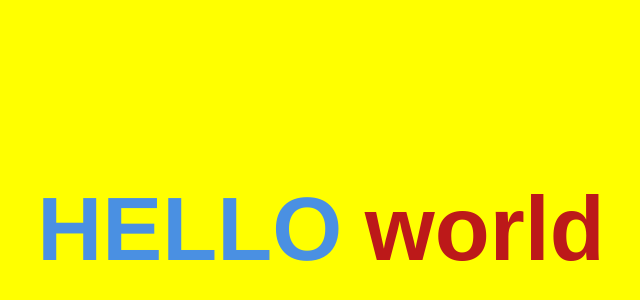
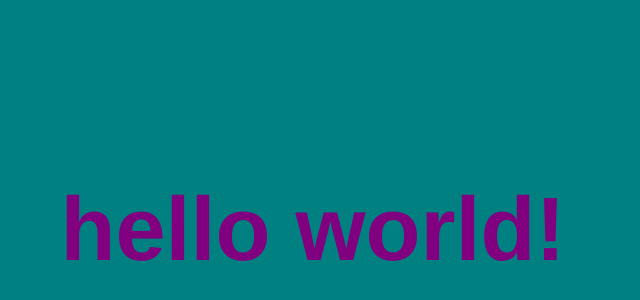
Before and after one commit to 3rbol/hello-there, a plain HTML site: page index.html in a window 1280 px wide. Shown: the part 142-442 px from the top of the page, without its empty margins (327-967 px from the left). Drawn offline with Linux system fonts and the light colour scheme.

Commit message:
Added new teal background, text purple and uniform

```diff
--- a/index.html
+++ b/index.html
@@ -3,39 +3,22 @@
 <head>
   <meta charset="UTF-8">
   <meta name="viewport" content="width=device-width, initial-scale=1.0, shrink-to-fit=no">
-  <title>Heyyyyy</title>
+  <title>Hi</title>
   <style>
-    #screen {
-      background-color: yellow;
-      height: 100vh;
-      width: 100vw;
+    html {
+      background-color: teal;
     }
 
     h1 {
       text-align: center;
       margin-top: 40vh;
       font-size: 90px;
-    }
-
-    .word-1 {
-      text-transform: uppercase;
-      color: rgb(74, 144, 226);
+      color: purple;
       font-family: Helvetica, sans-serif;
-    }
-
-    .word-2 {
-      color: #bc1919;
-      font-family: Avenir, sans-serif;
     }
   </style>
 </head>
-<body id="screen">
-  <h1>
-    <span class="word-1">hello</span>
-    <span class="word-2">world</span>
-  </h1>
-  <script>
-    console.log("This page doesn't actually need JavaScript... but if it did, we could put it here. You can delete the script tags.")
-  </script>
+<body>
+  <h1>hello world!</h1>
 </body>
 </html>
```
